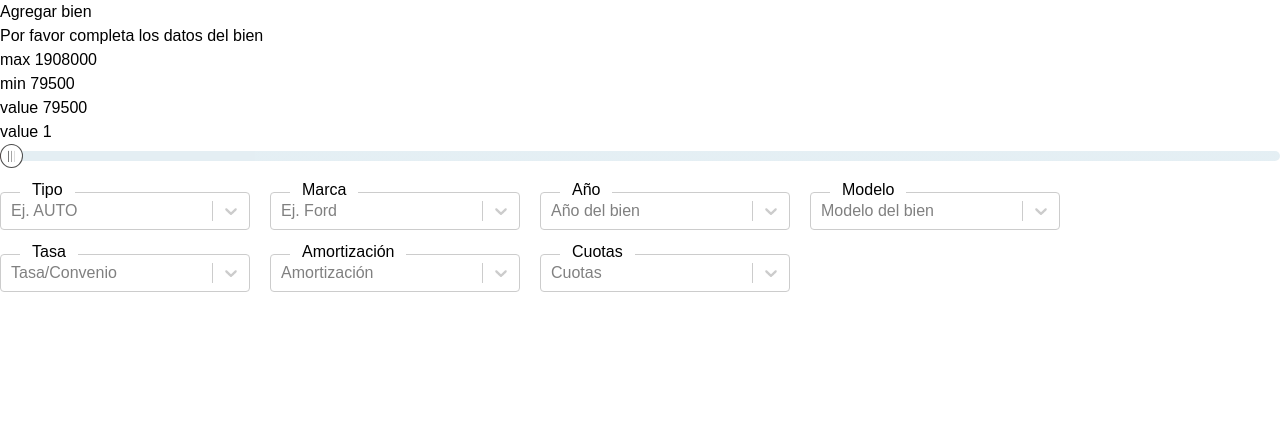
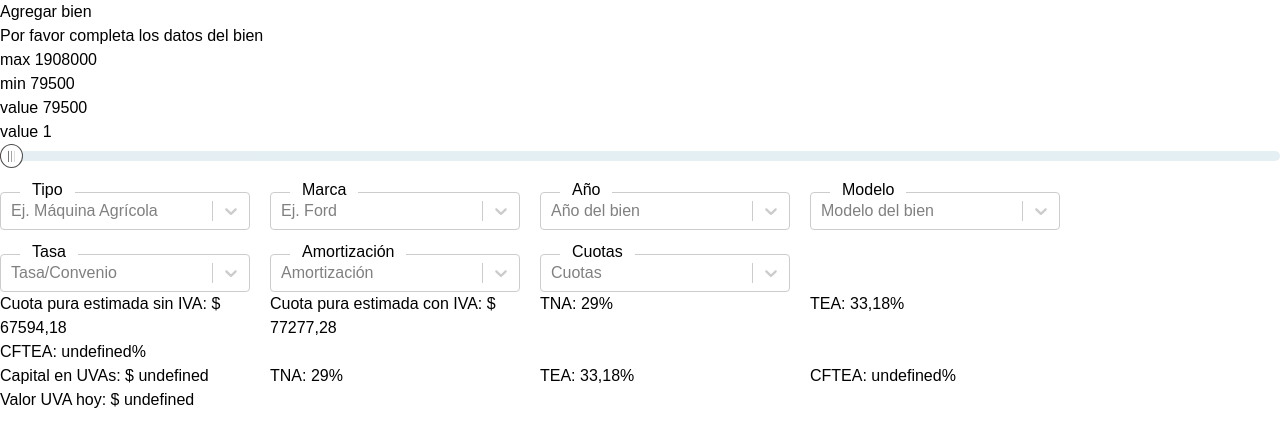
Before and after one commit to pedroherrero1992/santander_test, a Next.js app: page / in a window 1280 px wide. Shown: the top 446 px of the page. Built offline with nearby package versions, Linux system fonts and the light colour scheme.

Commit message:
feat: advances

```diff
--- a/src/containers/bien/BienView.css
+++ b/src/containers/bien/BienView.css
@@ -1,4 +1,4 @@
-.slidecontainer {
+.slideContainer {
   width: 100%;
 }
 
@@ -39,3 +39,17 @@
   border-radius: 50%;
 
 }
+
+.divWraper{
+  display: flex;
+  flex-direction: row;
+  flex-wrap: wrap;
+  justify-content: flex-start;
+  max-width: 1100px;
+
+
+}
+
+.divWraper > p {
+width: 270px;
+}
--- a/src/containers/bien/BienView.tsx
+++ b/src/containers/bien/BienView.tsx
@@ -23,7 +23,8 @@ export const BienView = () => {
     tna:"",
     tea:'',
     capital_en_uvas:"",
-    cftea:""
+    cftea:"",
+    valor_uva_hoy:""
 
   })
   const [selectValues, setSelectValues] = useState({
@@ -33,7 +34,7 @@ export const BienView = () => {
     modelo: "",
     tasa: "",
     amortizacion: "",
-    cuotas: ""
+    cuotas: "",
   });
 
   const handleChange = (e: number) => {
@@ -50,12 +51,14 @@ export const BienView = () => {
         const ratesData = await getRates();
         setRates(ratesData);
         setTasasVariables(
-            {   cuota_pura_sin_iva:`$ ${rates?.rates.pureEstimatedInstallmentValue}`,
-            cuota_pura_con_iva:`$ ${rates?.rates.pureEstimatedInstallmentValueWithIva}`,
-            tna:`${rates?.rates.tna}%`,
-            tea:`${rates?.rates.tea}%`,
-            capital_en_uvas:`$ ${rates?.rates.pureEstimatedInstallmentValueInUVA}`,
-            cftea:`${rates?.rates.cftea}%`
+            {
+            cuota_pura_sin_iva:`$ ${transformarNumero(ratesData?.rates.pureEstimatedInstallmentValue)}`,
+            cuota_pura_con_iva:`$ ${transformarNumero(ratesData?.rates.pureEstimatedInstallmentValueWithIva)}`,
+            tna:`${transformarNumero(ratesData?.rates.tna)}%`,
+            tea:`${transformarNumero(ratesData?.rates.tea)}%`,
+            capital_en_uvas:`$ ${transformarNumero(rates?.rates.pureEstimatedInstallmentValueInUVA)}`,
+            cftea:`${transformarNumero(rates?.rates.cftea)}%`,
+            valor_uva_hoy:`$ ${transformarNumero(rates?.rates.uvaCurrentValue)}`
         }
     )
       // eslint-disable-next-line @typescript-eslint/no-unused-vars
@@ -120,7 +123,7 @@ useEffect(() => {
 }, [selectValues])
 
   const selectFields = vehicles && rates ? [
-    { label: "Tipo", placeh:"Ej. AUTO", value: selectValues.tipo, options: vehicles.types.map(item => ({ label: item.description, value: item.description, id: item.id })) },
+    { label: "Tipo", placeh:"Ej. Máquina Agrícola", value: selectValues.tipo, options: vehicles.types.map(item => ({ label: item.description, value: item.description, id: item.id })) },
     { label: "Marca",placeh:"Ej. Ford", value: selectValues.marca, options: marcaOptions },
     { label: "Año", placeh:"Año del bien",value: selectValues.año, options: vehicles.years.map(item => ({ label: item.description, value: item.description})) },
     { label: "Modelo",placeh:"Modelo del bien", value: selectValues.modelo, options: modeloOptions },
@@ -136,12 +139,17 @@ useEffect(() => {
     });
   };
 
+  const transformarNumero = (numero: number | undefined) => {
+
+    return numero ? numero.toString().replace('.', ','): numero;
+  };
+
   return (
     <div>
       <h1>Agregar bien</h1>
       <h2>Por favor completa los datos del bien</h2>
 
-      <div className="slidecontainer">
+      <div className="slideContainer">
         {rates && rates.riskEvaluation.riskEvaluationResultDTO && (
             <>
             <div>max {rates?.riskEvaluation.riskEvaluationResultDTO.finalAmount }</div>
@@ -155,14 +163,14 @@ useEffect(() => {
             value={value}
             className="slider"
             onChange={(e) => handleChange(Number(e.target.value))}
-            style={sliderStyle} // Aplicar el estilo dinámico
+            style={sliderStyle}
           />
         </>
       )}
       </div>
 
       {vehicles && rates &&
-        <div style={{ display: "flex", flexDirection: "row", flexWrap: "wrap", justifyContent: "flex-start" }}>
+        <div className="divWraper">
           {selectFields.map((field) => (
             <div key={field.label} className="w-1/4 p-2 m-2 border rounded relative">
               <label
@@ -199,6 +207,28 @@ useEffect(() => {
             </div>
           ))}
         </div>}
+
+        <div className='divWraper'>
+            <p>Cuota pura estimada sin IVA: {tasasVariables.cuota_pura_sin_iva}</p>
+            <p>Cuota pura estimada con IVA: {tasasVariables.cuota_pura_con_iva}</p>
+            <p>TNA: {tasasVariables.tna}</p>
+            <p>TEA: {tasasVariables.tea}</p>
+            <p>CFTEA: {tasasVariables.cftea}</p>
+
+
+
+        </div>
+        <div className='divWraper'>
+           <p>Capital en UVAs: {tasasVariables.capital_en_uvas}</p>
+            <p>TNA: {tasasVariables.tna}</p>
+            <p>TEA: {tasasVariables.tea}</p>
+            <p>CFTEA: {tasasVariables.cftea}</p>
+            <p>Valor UVA hoy: {tasasVariables.valor_uva_hoy} </p>
+
+
+
+        </div>
+
     </div>
   );
 };
```
